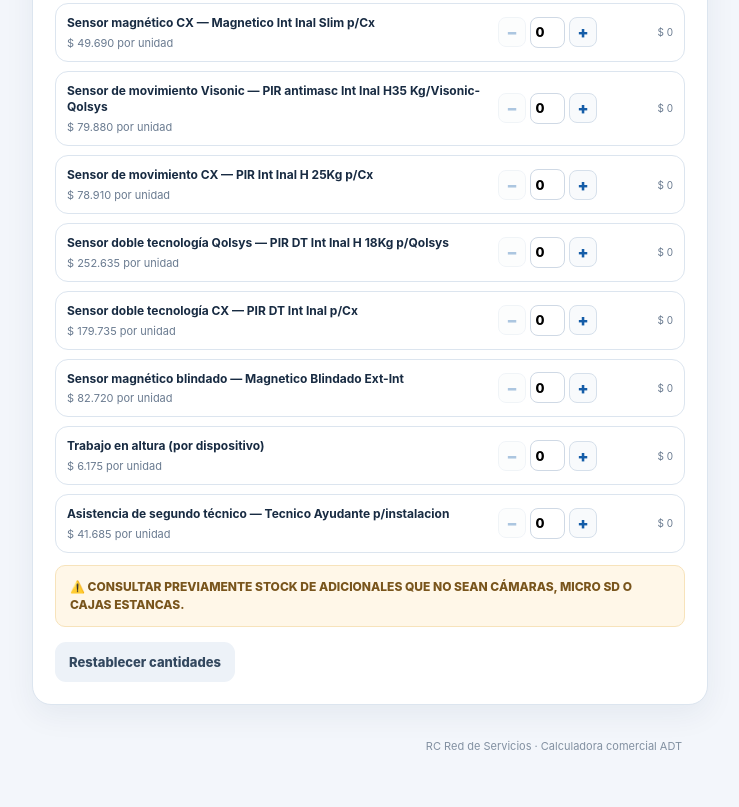
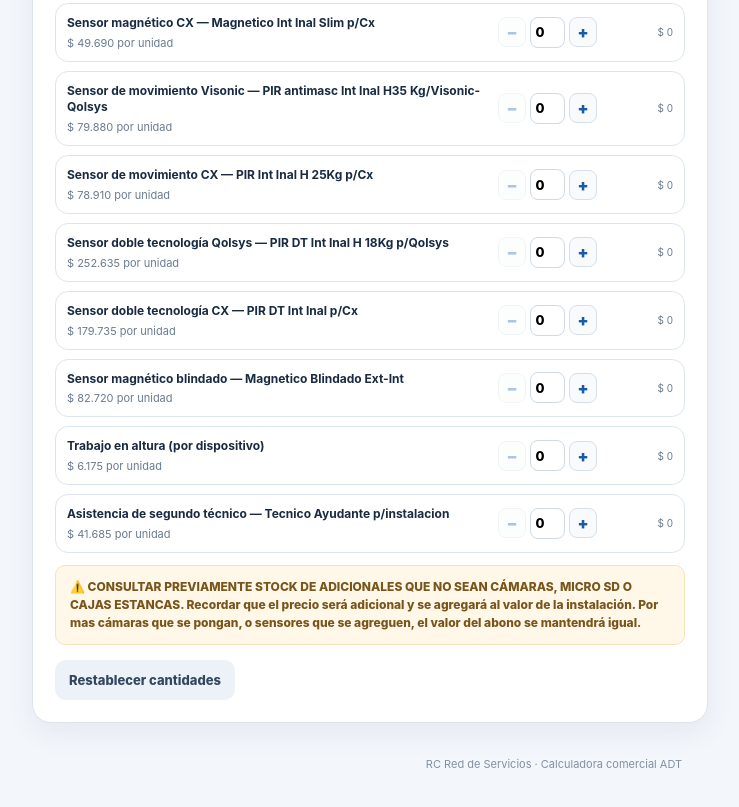
Before and after one commit to rcreddeservicios/calculadora, a plain HTML site: page index.html in a window 1280 px wide. Shown: the part 1557-2364 px from the top of the page, without its empty margins (86-825 px from the left). Drawn offline with nearby package versions, Linux system fonts and the light colour scheme.

Commit message:
Update index.html

```diff
--- a/index.html
+++ b/index.html
@@ -631,7 +631,7 @@ footer{
       </div>
 
       <div class="stock-notice">
-        ⚠️ CONSULTAR PREVIAMENTE STOCK DE ADICIONALES QUE NO SEAN CÁMARAS, MICRO SD O CAJAS ESTANCAS.
+        ⚠️ CONSULTAR PREVIAMENTE STOCK DE ADICIONALES QUE NO SEAN CÁMARAS, MICRO SD O CAJAS ESTANCAS. Recordar que el precio será adicional y se agregará al valor de la instalación. Por mas cámaras que se pongan, o sensores que se agreguen, el valor del abono se mantendrá igual.
       </div>
 
       <div class="buttons">
```
